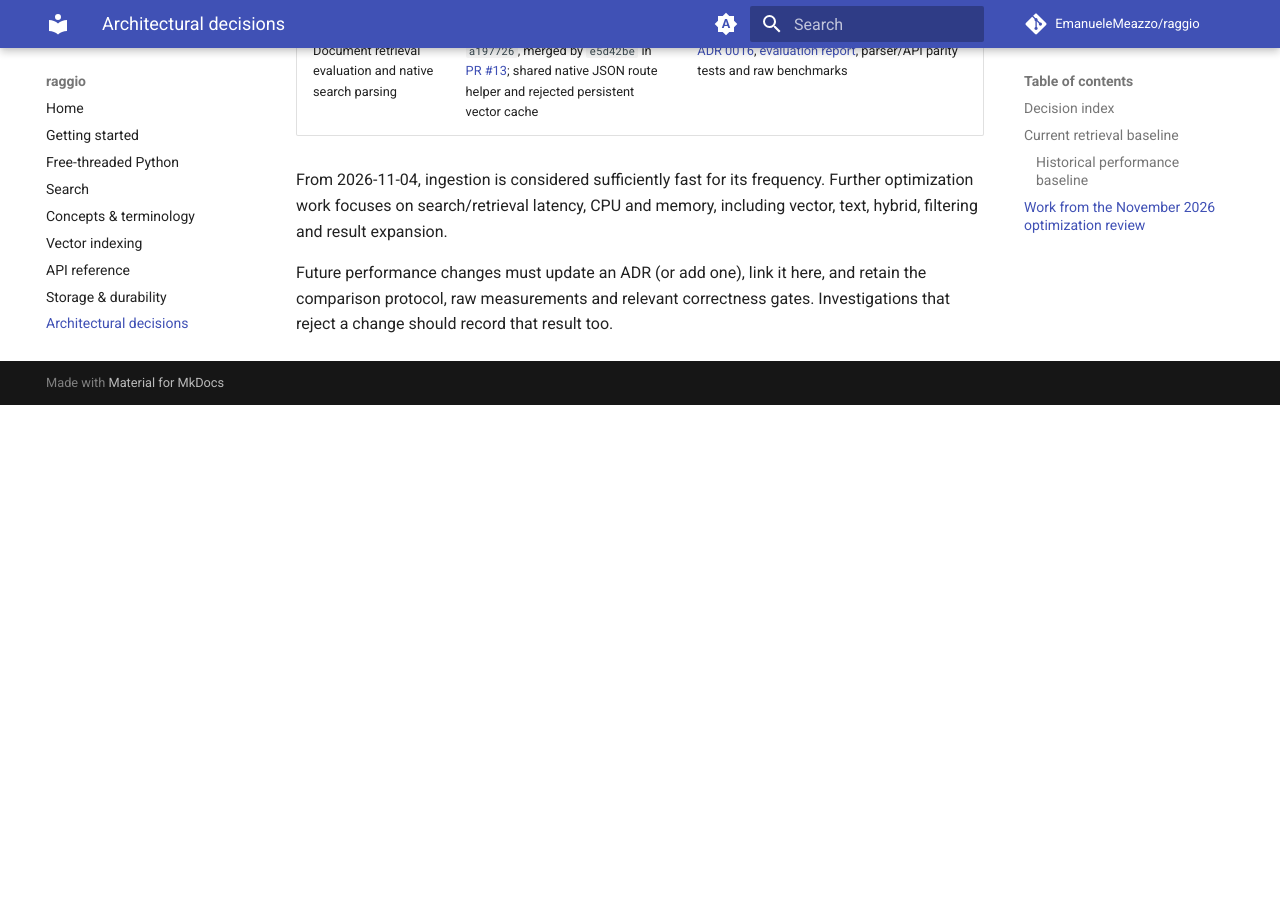
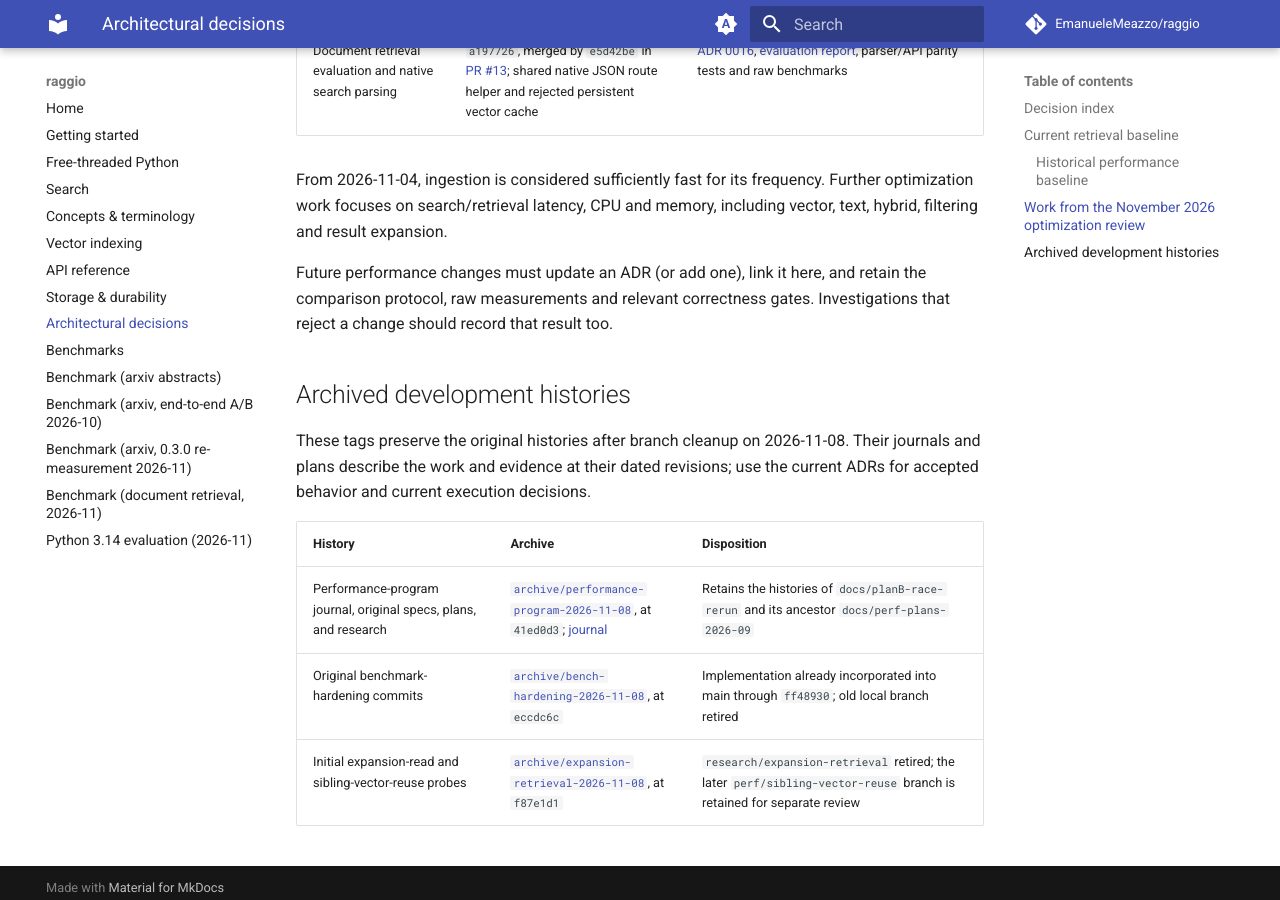
Before and after one commit to EmanueleMeazzo/raggio, an MkDocs documentation site: the page built from docs/adr/index.md, in a window 1280 px wide and 900 px high, scrolled down 3968 px. Built offline with MkDocs 1.6.1 and Material for MkDocs 9.7.7, drawn with Linux system fonts in a browser that asks for light colours; comment, search, counter and statistics services are not loaded; before the commit the page ends 4373 px from its top, so only the background shows below that.

Commit message:
Document retired history archives and retain sibling reuse for review
Link the published performance-program, benchmark-hardening and expansion-retrieval archive tags. Keep perf/sibling-vector-reuse and its existing disposition intact. Validation: strict MkDocs build, uv lock --check and git diff --check passed.

```diff
--- a/docs/adr/index.md
+++ b/docs/adr/index.md
@@ -116,3 +116,15 @@
 Future performance changes must update an ADR (or add one), link it here, and
 retain the comparison protocol, raw measurements and relevant correctness gates.
 Investigations that reject a change should record that result too.
+
+## Archived development histories
+
+These tags preserve the original histories after branch cleanup on 2026-11-08.
+Their journals and plans describe the work and evidence at their dated revisions;
+use the current ADRs for accepted behavior and current execution decisions.
+
+| History | Archive | Disposition |
+|---|---|---|
+| Performance-program journal, original specs, plans, and research | [`archive/performance-program-2026-11-08`](https://github.com/EmanueleMeazzo/raggio/tree/archive/performance-program-2026-11-08), at `41ed0d3`; [journal](https://github.com/EmanueleMeazzo/raggio/blob/41ed0d3b74414f6681eabc326586624b276d3a70/docs/superpowers/journal/2026-09-performance-program.md) | Retains the histories of `docs/planB-race-rerun` and its ancestor `docs/perf-plans-2026-09` |
+| Original benchmark-hardening commits | [`archive/bench-hardening-2026-11-08`](https://github.com/EmanueleMeazzo/raggio/tree/archive/bench-hardening-2026-11-08), at `eccdc6c` | Implementation already incorporated into main through `ff48930`; old local branch retired |
+| Initial expansion-read and sibling-vector-reuse probes | [`archive/expansion-retrieval-2026-11-08`](https://github.com/EmanueleMeazzo/raggio/tree/archive/expansion-retrieval-2026-11-08), at `f87e1d1` | `research/expansion-retrieval` retired; the later `perf/sibling-vector-reuse` branch is retained for separate review |
```
Also changed, not shown: docs/adr/0011-expansion-read-batching-evaluation.md (+5 -0 lines).
